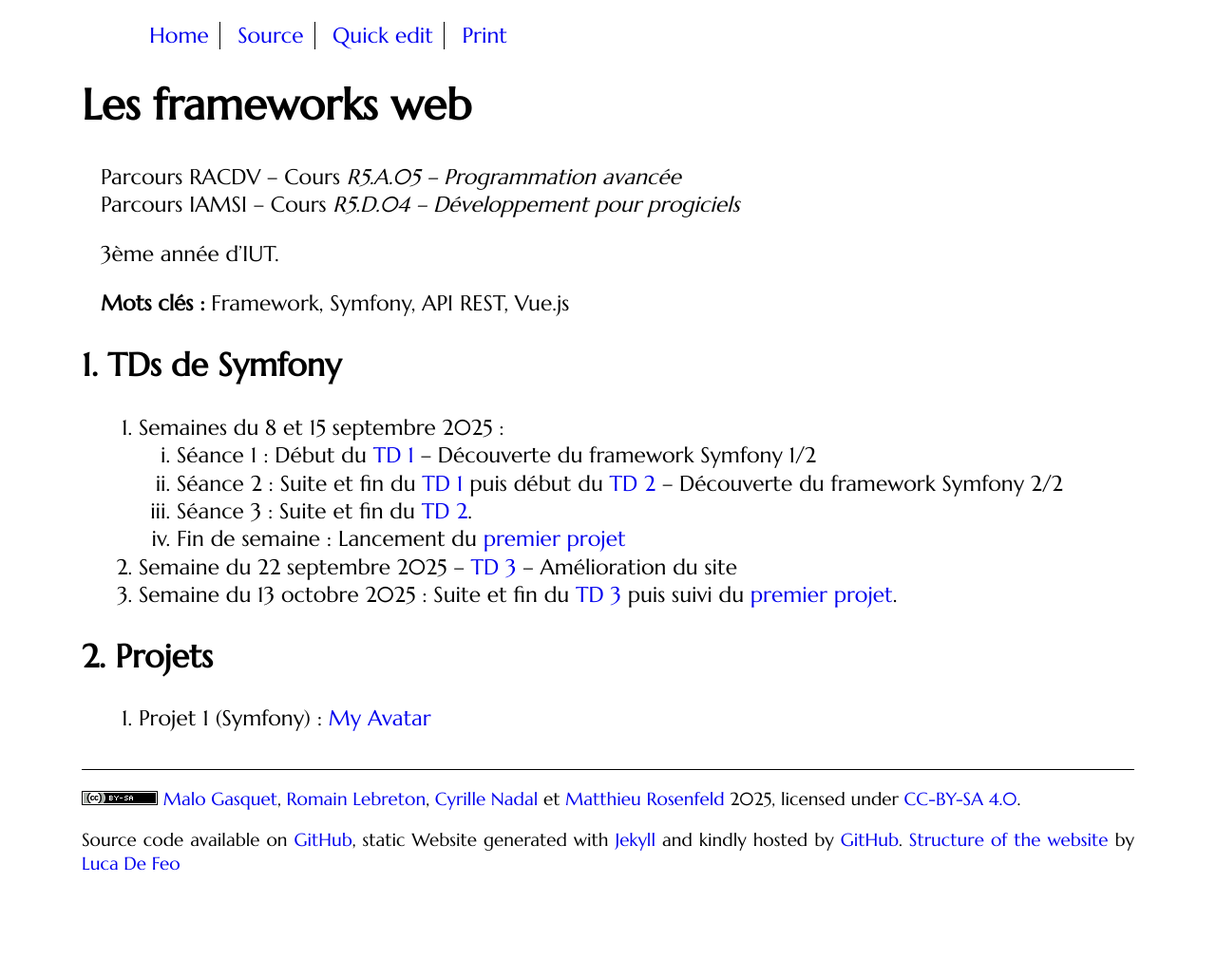
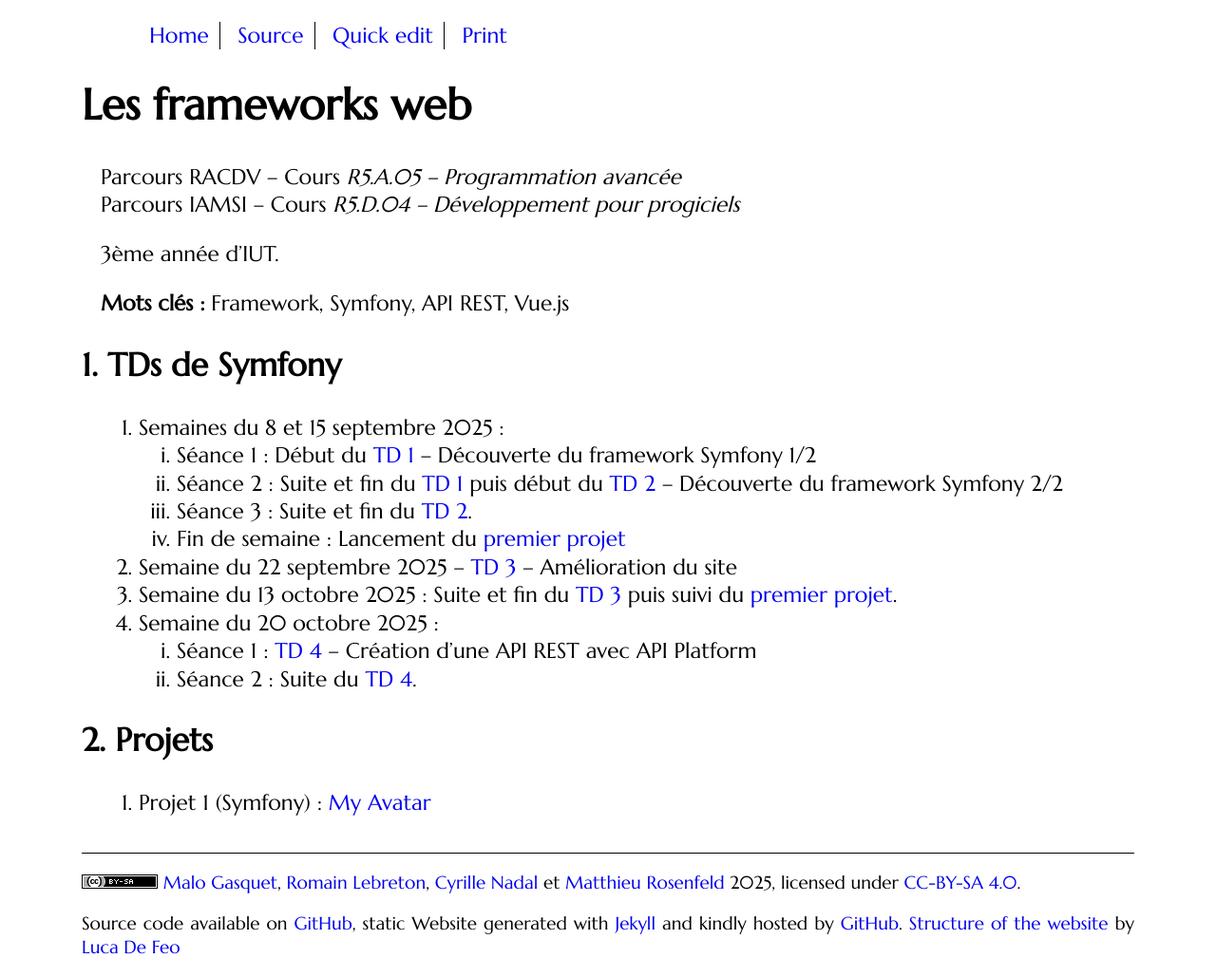
Before and after one commit to mgasquet/R5.A.05-ProgrammationAvancee-Web, a Jekyll site: the page built from index.md, in a window 1280 px wide. Shown: the whole page at 95% size. Built offline with Jekyll 4.4.1, drawn with Linux system fonts in a browser that asks for light colours; some web fonts are replaced; before the commit the page ends 941 px from its top, so only the background shows below that.

```diff
--- a/index.md
+++ b/index.md
@@ -22,11 +22,10 @@ Parcours IAMSI -- Cours *R5.D.04 -- Développement pour progiciels*
 	4. Fin de semaine : Lancement du [premier projet](tutorials/projet1)
 2. Semaine du 22 septembre 2025 -- [TD 3](tutorials/tutorial3) -- Amélioration du site
 3. Semaine du 13 octobre 2025 : Suite et fin du [TD 3](tutorials/tutorial3) puis suivi du [premier projet](tutorials/projet1).
-
-{% comment %}
 4. Semaine du 20 octobre 2025 :
     1. Séance 1 : [TD 4](tutorials/tutorial4) -- Création d'une API REST avec API Platform
     2. Séance 2 : Suite du [TD 4](tutorials/tutorial4).
+{% comment %}
 5. Semaine du 10 novembre 2025 : -- Suite et fin du [TD 4](tutorials/tutorial4).
 6. Semaine du 17 novembre 2025 : -- Début des [TDs de Vue.Js](https://matthieu-rosenfeld.github.io/).
 
```
